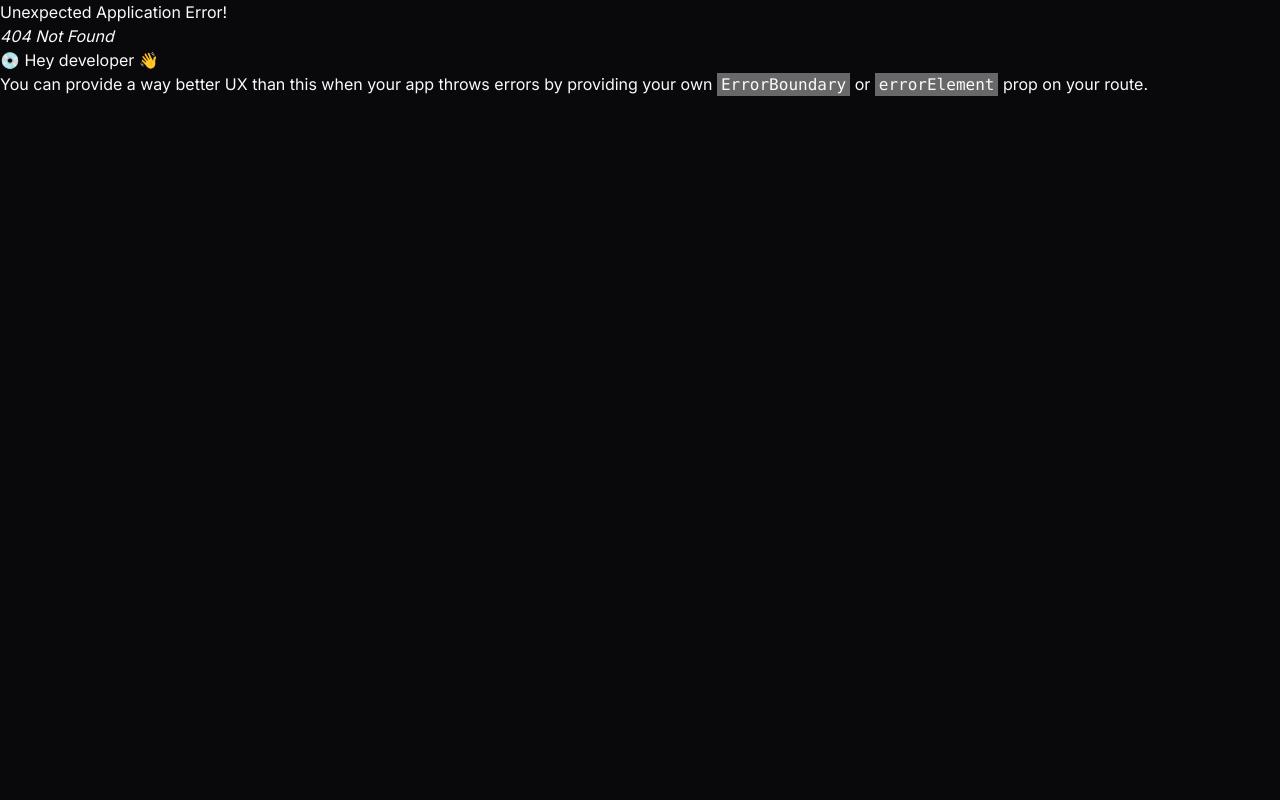
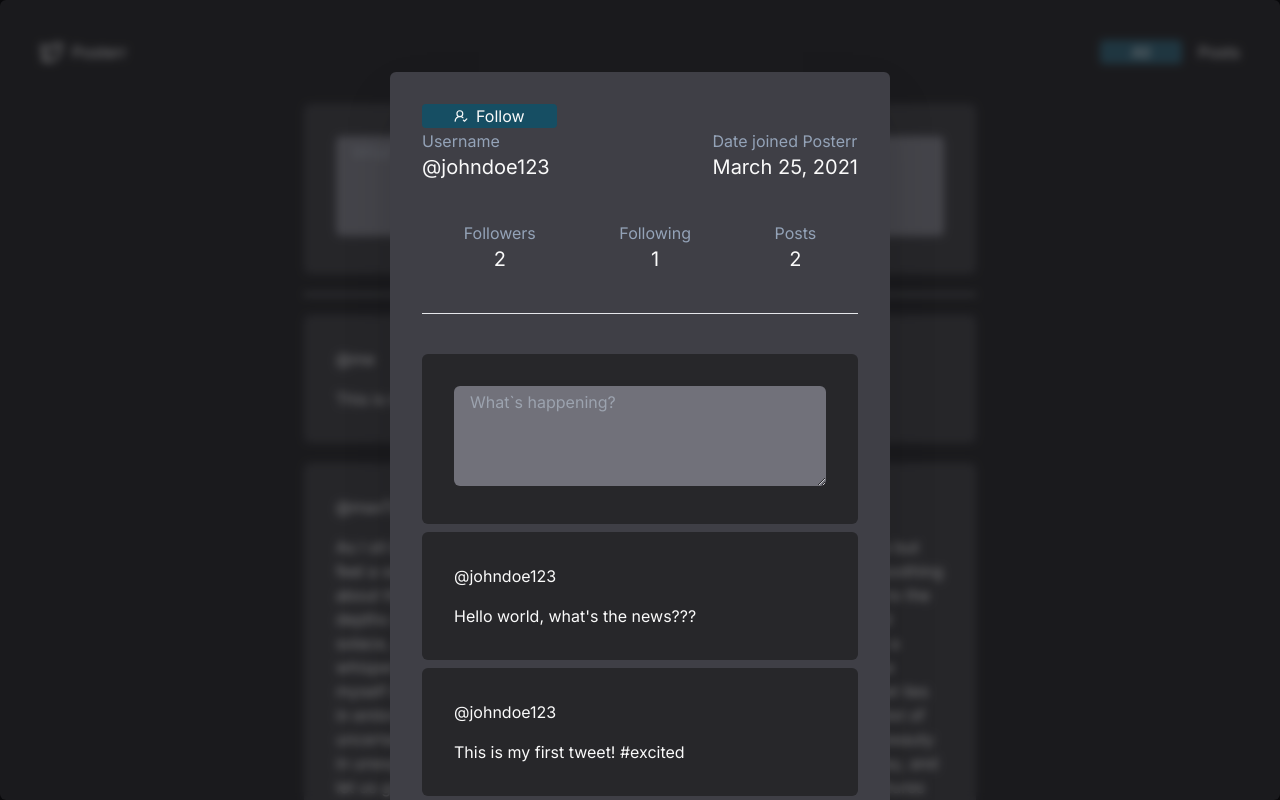
Before and after one commit to LuisEduNasc/posterr-app, a React (Vite) app in the folder app/: page /profile/0c3c in a window 1280 px wide. Before the commit this address had no page. Shown: the top 800 px of the page. Built offline with nearby package versions, Linux system fonts and the light colour scheme; data requests are answered from the project's data file.

Commit message:
feat(profile): added profile component

```diff
--- a/app/server.json
+++ b/app/server.json
@@ -4,28 +4,51 @@
       "username": "@me",
       "date_joined": "December 25, 2022",
       "followers": [],
-      "following": ["2eb4", "9c47"],
+      "followers_count": 0,
+      "following": [
+        "2eb4"
+      ],
+      "following_count": 1,
       "id": "me13579"
     },
     {
       "username": "@johndoe123",
       "date_joined": "March 25, 2021",
-      "followers": ["me13579", "2eb4"],
-      "following": ["2eb4"],
+      "followers": [
+        "me13579",
+        "2eb4"
+      ],
+      "followers_count": 2,
+      "following": [
+        "2eb4"
+      ],
+      "following_count": 1,
       "id": "0c3c"
     },
     {
       "username": "@sarah_smiles",
       "date_joined": "April 12, 2021",
-      "followers": ["0c3c", "me13579"],
-      "following": ["9c47", "0c3c"],
+      "followers": [
+        "0c3c",
+        "me13579"
+      ],
+      "followers_count": 2,
+      "following": [
+        "9c47",
+        "0c3c"
+      ],
+      "following_count": 2,
       "id": "2eb4"
     },
     {
       "username": "@maxTweets",
       "date_joined": "May 5, 2021",
-      "followers": ["2eb4", "me13579"],
+      "followers": [
+        "2eb4"
+      ],
+      "followers_count": 1,
       "following": [],
+      "following_count": 0,
       "id": "9c47"
     }
   ],
--- a/app/src/components/button.jsx
+++ b/app/src/components/button.jsx
@@ -1,6 +1,6 @@
 import { cn } from '../../lib/utils';
 
-export function Button({ className, text, onClick }) {
+export function Button({ className, onClick, children }) {
   return (
     <button
       className={cn(
@@ -9,7 +9,7 @@ export function Button({ className, text, onClick }) {
       )}
       onClick={onClick}
     >
-      {text}
+      {children}
     </button>
   );
 };
--- a/app/src/components/header.jsx
+++ b/app/src/components/header.jsx
@@ -15,7 +15,7 @@ export function Header() {
   };
 
   return (
-    <div className='max-w-[1200px] mx-auto flex items-center justify-between'>
+    <header className='max-w-[1200px] mx-auto flex items-center justify-between mb-10'>
       <div className='flex items-center'>
         <TwitterIcon className='mr-2'/>
         <h1>Posterr</h1>
@@ -23,12 +23,17 @@ export function Header() {
 
       <div className='flex items-center'>
         <Button
-          text={urlFilter === 'following' ? 'Following' : 'All'}
           onClick={handlePostsList}
           className='mr-4'
-        />
+        >
+          {
+            urlFilter === 'following'
+              ? <p>Following</p>
+              : <p>All</p>
+          }
+        </Button>
         <p>Posts</p>
       </div>
-    </div>
+    </header>
   );
 };
--- a/app/src/components/new-post.jsx
+++ b/app/src/components/new-post.jsx
@@ -2,8 +2,9 @@ import { useRef } from 'react';
 import { useMutation, useQueryClient } from '@tanstack/react-query'
 
 import { Button } from './button';
+import { cn } from '../../lib/utils';
 
-export function NewPost() {
+export function NewPost({ className, myUser }) {
   const inputRef = useRef(null);
 
   const queryClient = useQueryClient()
@@ -13,9 +14,10 @@ export function NewPost() {
       await fetch('http://localhost:3333/posts', {
         method: 'POST',
         body: JSON.stringify({
-          username: 'me',
-          id: "me13579",
-          post
+          username: myUser.username,
+          user_id: myUser.id,
+          post,
+          type: 'post'
         }),
       })
     },
@@ -31,7 +33,10 @@ export function NewPost() {
   };
 
   return (
-    <div className='bg-zinc-800 p-8 rounded-md'>
+    <div className={cn(
+      'bg-zinc-800 p-8 rounded-md',
+      className
+    )}>
       <textarea
         placeholder='What`s happening?'
         className='bg-zinc-500 text-white px-4 py-1 w-full h-[100px] rounded-md'
--- a/app/src/components/post.jsx
+++ b/app/src/components/post.jsx
@@ -1,6 +1,11 @@
-export function Post({ post }) {
+import { cn } from '../../lib/utils';
+
+export function Post({ post, className }) {
   return (
-    <div className='bg-zinc-800 p-8 rounded-md'>
+    <div className={cn(
+      'bg-zinc-800 p-8 rounded-md',
+      className
+    )}>
       <h2 className='mb-4'>{post.username}</h2>
       <h3>{post.post}</h3>
     </div>
--- /dev/null
+++ b/app/src/components/profile.jsx
@@ -0,0 +1,172 @@
+import { useState } from 'react';
+import { useParams } from "react-router-dom";
+import { keepPreviousData, useQuery, useMutation, useQueryClient } from "@tanstack/react-query";
+import { Loader2, Plus, UserRoundCheck, UserRoundX } from 'lucide-react';
+
+import { DefaultMessage } from "./default-message";
+import { NewPost } from './new-post';
+import { Post } from './post';
+import { Button } from './button';
+
+export function Profile({ open = false, myUser }) {
+  if (!open) {
+    return null
+  }
+
+  const [follow, setFollow] = useState(false);
+
+  const params = useParams();
+  const userId = params.user_id || ''
+
+  const { data: user, isLoading: isLoadingUser, isError: isErrorUser } = useQuery({
+    queryKey: ['get-users-profile', userId],
+    queryFn: async () => {
+      const usersData = await fetch(`http://localhost:3333/users`);
+      const users = await usersData.json();
+
+      const data = {
+        me: users.find((user) => user.id === myUser.id),
+        userProfile: users.find((user) => user.id === userId)
+      };
+
+      if (data.me.following.includes(data.userProfile.id)) {
+        setFollow(true)
+      } else {
+        setFollow(false)
+      }
+
+      return data
+    },
+    placeholderData: keepPreviousData,
+    staleTime: 1000 * 60
+  });
+
+  const { data: posts, isLoading: isLoadingPosts, isError: isErrorPosts } = useQuery({
+    queryKey: ['get-posts'],
+    queryFn: async () => {
+      const postsData = await fetch(`http://localhost:3333/posts?user_id=${userId}`);
+      const posts = await postsData.json();
+
+      return posts.reverse();
+    },
+    placeholderData: keepPreviousData,
+    staleTime: 1000 * 60
+  });
+
+  const queryClient = useQueryClient()
+
+  const { mutateAsync } = useMutation({
+    mutationFn: async ({ follow }) => {
+      const newMe = {
+        following: follow ? user.me.following.filter((id) => id !== user.userProfile.id) : [...user.me.following, user.userProfile.id],
+        following_count: follow ? user.me.following_count - 1 : user.me.following_count + 1
+      };
+
+      const newUserProfile = {
+        followers: follow ? user.userProfile.followers.filter((id) => id !== user.me.id) : [...user.userProfile.followers, user.me.id],
+        followers_count: follow ? user.userProfile.followers_count - 1 : user.userProfile.followers_count + 1
+      }
+
+      await fetch(`http://localhost:3333/users/${user.me.id}`, {
+        method: 'PATCH',
+        body: JSON.stringify(newMe),
+      });
+
+      await fetch(`http://localhost:3333/users/${user.userProfile.id}`, {
+        method: 'PATCH',
+        body: JSON.stringify(newUserProfile),
+      });
+    },
+    onSuccess: () => {
+      queryClient.invalidateQueries({
+        queryKey: ['get-users-profile']
+      })
+    }
+  });
+
+  function handleFollow() {
+    mutateAsync({ follow })
+  };
+
+  return (
+    <div className="fixed top-0 left-0 z-50 inset-0 bg-black bg-opacity-60 backdrop-blur-sm transition-opacity duration-300 justify-center items-center w-full h-full overflow-y-auto overflow-x-hidden bg-zinc-800 p-8 rounded-md">
+      <div className='bg-zinc-700 p-8 rounded-md w-[500px] m-auto mt-10 antialiased shadow-2xl'>
+        {
+          isErrorUser || isLoadingUser ? (
+            <DefaultMessage message={isErrorUser ? "Something went wrong, Try again" : "Loading..."} />
+          ) : (
+            <div>
+              <Button onClick={handleFollow}>
+                <div className='flex items-center'>
+                  {
+                    follow
+                      ? (
+                        <>
+                          <UserRoundX  size={14} className='mr-2'/>
+                          <p>Unfollow</p>
+                        </>
+                      ) :(
+                        <>
+                          <UserRoundCheck  size={14} className='mr-2'/>
+                          <p>Follow</p>
+                        </>
+                      )
+                  }
+                </div>
+              </Button>
+
+              <div className='flex justify-between mb-10'>
+                <div>
+                  <p className='text-slate-400'>Username</p>
+                  <p className='text-xl'>{user.userProfile.username}</p>
+                </div>
+
+                <div>
+                  <p className='text-slate-400'>Date joined Posterr</p>
+                  <p className='text-xl'>{user.userProfile.date_joined}</p>
+                </div>
+              </div>
+
+              <div className='flex justify-around'>
+                <div className='flex flex-col items-center'>
+                  <p className='text-slate-400'>Followers</p>
+                  <p className='text-xl'>{user.userProfile.followers_count}</p>
+                </div>
+
+                <div className='flex flex-col items-center'>
+                  <p className='text-slate-400'>Following</p>
+                  <p className='text-xl'>{user.userProfile.following_count}</p>
+                </div>
+
+                <div className='flex flex-col items-center'>
+                  <p className='text-slate-400'>Posts</p>
+                  {
+                    isLoadingPosts
+                      ? <Loader2 className='animate-spin' />
+                      : <p className='text-xl'>{posts.length}</p>
+                  }
+                </div>
+              </div>
+
+              <hr className='my-10'/>
+
+              <div className='mb-10'>
+                  <NewPost />
+
+                  {
+                    posts?.map((post) => (
+                      <Post
+                        key={post.id}
+                        post={post}
+                        className='my-2'
+                      />
+                    ))
+                  }
+              </div>
+            </div>
+          )
+        }
+      </div>
+    </div>
+  );
+};
--- a/app/src/main.jsx
+++ b/app/src/main.jsx
@@ -3,15 +3,24 @@ import ReactDOM from 'react-dom/client';
 import { createBrowserRouter, RouterProvider } from 'react-router-dom';
 import { QueryClientProvider, QueryClient } from '@tanstack/react-query';
 
-import { App } from './app';
+import { Home } from './pages/home';
 import './index.css';
+
+const myUser =   {
+  "username": "@me",
+  "id": "me13579"
+};
 
 const queryClient = new QueryClient();
 
 const router = createBrowserRouter([
   {
     path: '/',
-    element: <App />
+    element: <Home myUser={myUser} />
+  },
+  {
+    path: '/profile/:user_id',
+    element: <Home myUser={myUser} profile />
   }
 ]);
 
--- a/app/src/app.jsx
+++ b/app/src/pages/home.jsx
@@ -1,12 +1,13 @@
 import { keepPreviousData, useQuery } from "@tanstack/react-query";
 import { useSearchParams } from "react-router-dom";
 
-import { Header } from './components/header';
-import { Post } from './components/post';
-import { NewPost } from './components/new-post';
-import { DefaultMessage } from './components/default-message';
+import { Header } from '../components/header';
+import { Post } from '../components/post';
+import { NewPost } from '../components/new-post';
+import { DefaultMessage } from '../components/default-message';
+import { Profile } from '../components/profile';
 
-export function App() {
+export function Home({ profile, myUser }) {
   const [searchParams,] = useSearchParams();
   const urlFilter = searchParams.get('posts') ?? '';
 
@@ -18,11 +19,10 @@ export function App() {
       const users = await usersData.json();
       const posts = await postsData.json();
 
-      const myUser = users?.find((user) => user.username === 'me');
+      const me = users.find((user) => user.id === myUser.id);
 
-      return urlFilter === 'following'
-        ? posts.filter((post) => myUser.following.includes(post.user_id)).reverse()
-        : posts.reverse();
+      const filteredPosts = urlFilter === 'following' ? posts.filter((post) => me?.following.includes(post.user_id)) : posts
+      return filteredPosts.reverse();
     },
     placeholderData: keepPreviousData,
     staleTime: 1000 * 60
@@ -41,20 +41,22 @@ export function App() {
   }
 
   return (
-    <div className='py-10 space-y-8'>
+    <div className='relative py-10'>
       <Header />
 
       <main className='max-w-2xl mx-auto space-y-5'>
-        <NewPost />
+        <NewPost myUser={myUser} />
 
         <hr />
 
         {
           posts.map((post) => (
-            <Post key={post.id} post={post}/>
+            <Post key={post.id} post={post} />
           ))
         }
       </main>
+
+      {profile ? <Profile open={profile} myUser={myUser} /> : null}
     </div>
   )
 }
```
